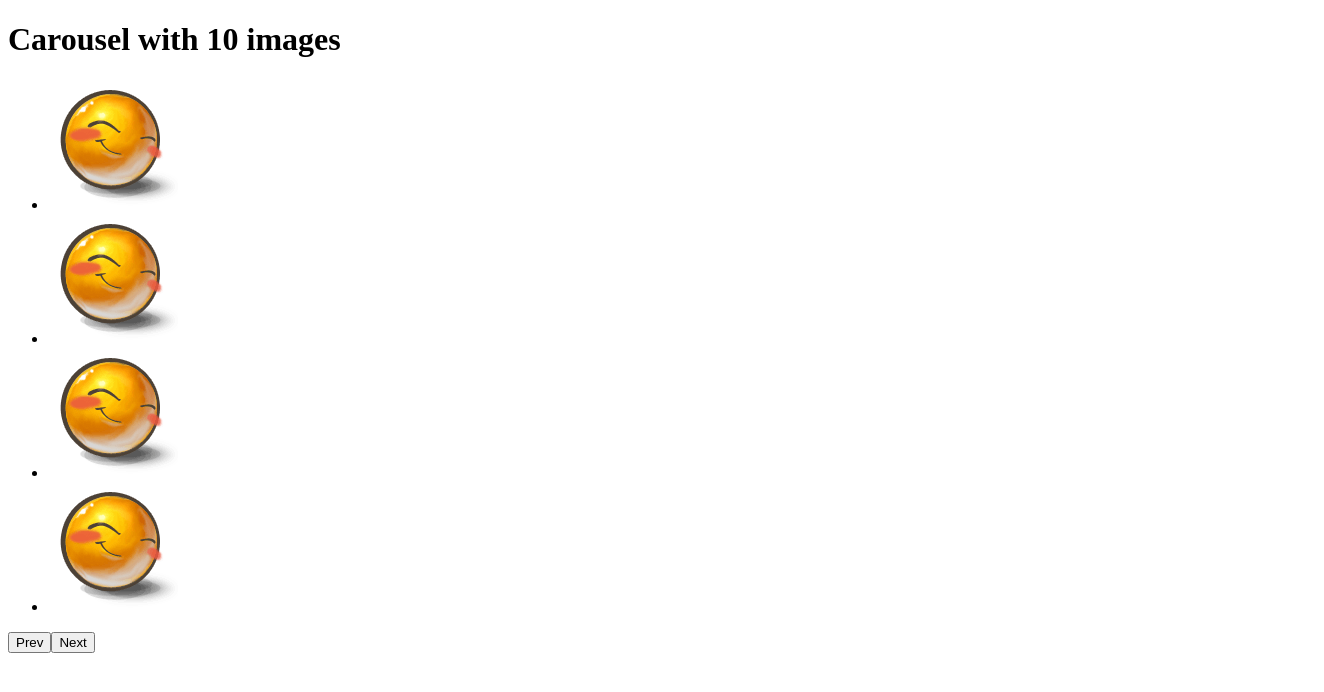
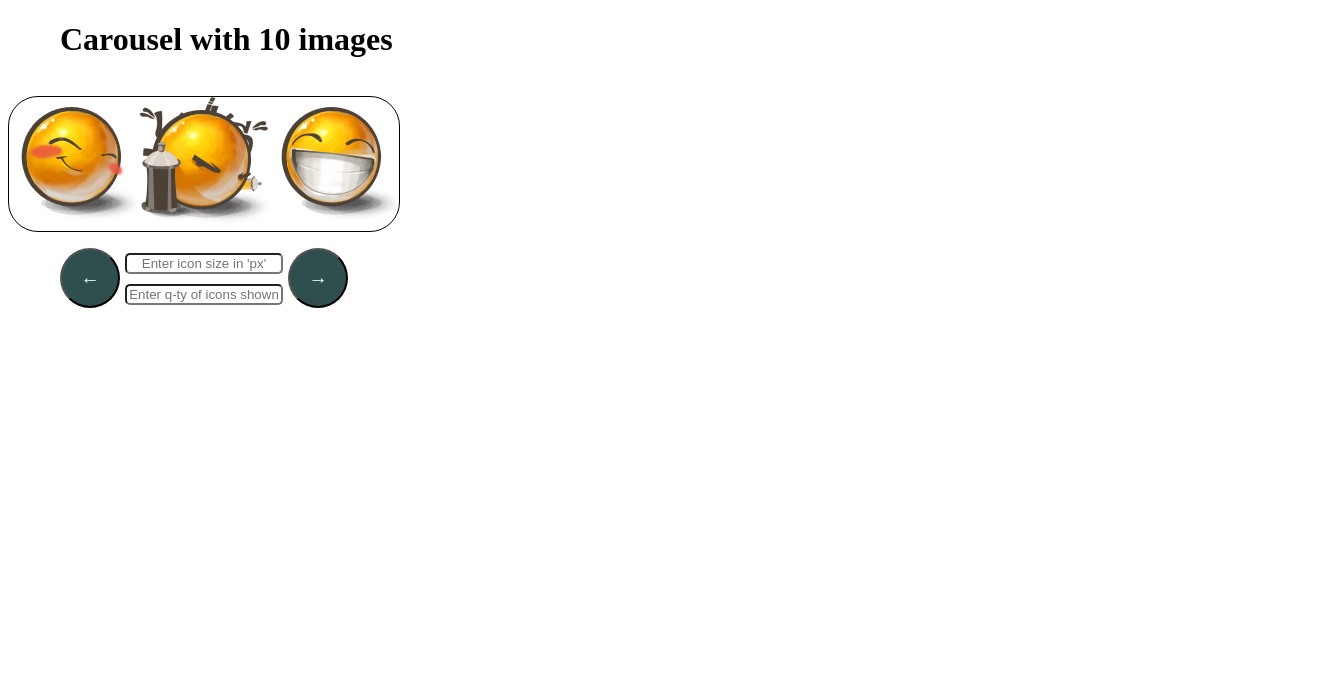
Before and after one commit to mate-academy/react_carousel, a React (Create React App) app: page / in a window 1280 px wide. Shown: the top 692 px of the page, 1324 px wide, since content can reach past the window. Built offline with nearby package versions, Linux system fonts and the light colour scheme; the HTML template or start-up script is replaced by a standard one.

Commit message:
solution

```diff
--- a/package.json
+++ b/package.json
@@ -7,6 +7,8 @@
   "author": "Mate Academy",
   "license": "GPL-3.0",
   "dependencies": {
+    "classnames": "^2.2.6",
+    "node-sass": "^4.14.1",
     "prop-types": "^15.7.2",
     "react": "^16.13.1",
     "react-dom": "^16.13.1",
--- a/src/App.js
+++ b/src/App.js
@@ -23,12 +23,7 @@ class App extends React.Component {
     const { images } = this.state;
 
     return (
-      <div className="App">
-        {/* eslint-disable-next-line */}
-        <h1>Carousel with {images.length} images</h1>
-
-        <Carousel />
-      </div>
+      <Carousel images={images} />
     );
   }
 }
--- a/src/components/Carousel.css
+++ b/src/components/Carousel.css
@@ -0,0 +1,52 @@
+.carousel__list {
+  padding: 0;
+  display: inline-flex;
+  overflow: hidden;
+  border: 1px solid black;
+  border-radius: 30px;
+  margin-right: 10px;
+}
+
+.carousel__list_item {
+  display: inline;
+  position: relative;
+  transition: right 0.8s;
+
+}
+
+.control {
+  display: flex;
+  width: fit-content;
+  position: relative;
+}
+
+.control__button {
+  width: 60px;
+  height: 60px;
+  border-radius: 50%;
+  background-color: darkslategray;
+  color: white;
+  font-size: larger;
+}
+
+.control__button:focus {
+  outline: none;
+}
+
+.control__input {
+  width: 150px;
+  border-radius: 5px;
+  margin: 5px;
+}
+
+.control__input::placeholder {
+  text-align: center;
+}
+
+.control__input:focus {
+  outline: none;
+}
+
+.header {
+  position: relative;
+}
--- a/src/components/Carousel.js
+++ b/src/components/Carousel.js
@@ -1,17 +1,218 @@
 import React from 'react';
+import './Carousel.css';
+import PropTypes from 'prop-types';
 
-const Carousel = () => (
-  <div className="Carousel">
-    <ul className="Carousel__list">
-      <li><img src="./img/1.png" alt="1" /></li>
-      <li><img src="./img/1.png" alt="2" /></li>
-      <li><img src="./img/1.png" alt="3" /></li>
-      <li><img src="./img/1.png" alt="4" /></li>
-    </ul>
+class Carousel extends React.PureComponent {
+  state = {
+    tempImageSize: '',
+    tempImageQty: '',
+    defaultSize: 130,
+    defaultQty: 3,
+    size: 0,
+    qty: 0,
+    move: 0,
+  }
 
-    <button type="button">Prev</button>
-    <button type="button">Next</button>
-  </div>
-);
+  handleInputSize = (event) => {
+    this.setState({ tempImageSize: +event.target.value });
+  }
+
+  handleInputQty = (event) => {
+    this.setState({ tempImageQty: +event.target.value });
+  }
+
+  resetState = () => {
+    this.setState(() => ({
+      tempImageSize: '',
+      tempImageQty: '',
+    }));
+  }
+
+  handleSubmit = (event) => {
+    event.preventDefault();
+    this.state.tempImageSize > 0
+    && this.state.tempImageQty > 0
+    && this.state.tempImageQty <= this.props.images.length
+      ? this.setState(state => ({
+        size: state.tempImageSize,
+        qty: state.tempImageQty,
+      })) : this.setState(state => ({
+        size: state.defaultSize,
+        qty: state.defaultQty,
+      }));
+    this.resetState();
+  }
+
+  checkSize = () => (
+    this.state.size === 0
+      ? `${this.state.defaultSize}px`
+      : `${this.state.size}px`
+  )
+
+  checkWidth = () => (
+    this.state.qty === 0
+      ? `${this.state.defaultSize * this.state.defaultQty}px`
+      : `${this.state.qty * this.state.size}px`
+  )
+
+  moveFwdCustom = () => {
+    (this.state.size
+    * this.props.images.length
+    - this.state.move
+    - this.state.size
+    * this.state.qty < this.state.size * this.state.qty
+      ? this.setState(state => ({
+        move: state.move + state.size
+          * this.props.images.length
+          - state.move
+          - state.size
+          * state.qty,
+      }))
+      : this.setState(state => ({
+        move: state.move + (state.size * state.qty),
+      })));
+  }
+
+  moveFwdDefault = () => {
+    (this.state.defaultSize
+    * this.props.images.length
+    - this.state.move
+    - this.state.defaultSize
+    * this.state.defaultQty < this.state.defaultSize * this.state.defaultQty
+      ? this.setState(state => ({
+        move: state.move + state.defaultSize
+          * this.props.images.length
+          - state.move
+          - state.defaultSize
+          * state.defaultQty,
+      }))
+      : this.setState(state => ({
+        move: state.move + (state.defaultSize * state.defaultQty),
+      })));
+  }
+
+  moveRevCustom = () => {
+    (this.state.move < this.state.size * this.state.qty
+      ? this.setState(state => ({
+        move: 0,
+      }))
+      : this.setState(state => ({
+        move: state.move - (state.size * state.qty),
+      })));
+  }
+
+  moveRevDefault = () => {
+    (this.state.move < this.state.defaultSize * this.state.defaultQty
+      ? this.setState(state => ({
+        move: 0,
+      }))
+      : this.setState(state => ({
+        move: state.move - (state.defaultSize * state.defaultQty),
+      })));
+  }
+
+  defineMoveControl = () => (
+    this.state.size * this.state.qty < 286
+      ? 0
+      : `${(this.state.size * this.state.qty - 286) / 2}px`
+  )
+
+  handleNextButton = () => {
+    this.state.size > 0 && this.state.qty > 0
+      ? this.moveFwdCustom()
+      : this.moveFwdDefault();
+  }
+
+  handlePrevButton = () => {
+    this.state.size > 0 && this.state.qty > 0
+      ? this.moveRevCustom()
+      : this.moveRevDefault();
+  }
+
+  moveControl = () => (
+    this.state.size === 0
+      ? '52px'
+      : this.defineMoveControl()
+  )
+
+  render() {
+    return (
+      <div className="carousel">
+        <h1
+          style={{ left: this.moveControl() }}
+          className="header"
+        >
+          Carousel with
+          {' '}
+          {this.props.images.length}
+          {' '}
+          images
+        </h1>
+        <ul
+          style={{ width: this.checkWidth() }}
+          className="carousel__list"
+        >
+          {this.props.images.map((img, index) => (
+            <li
+              key={+index}
+              className="carousel__list_item"
+              style={{ right: `${this.state.move}px` }}
+            >
+              <img
+                style={{ width: this.checkSize() }}
+                className="carousel__list_image"
+                src={img}
+                alt={index + 1}
+              />
+            </li>
+          ))}
+        </ul>
+        <div
+          className="control"
+          style={{ left: this.moveControl() }}
+        >
+          <button
+            className="control__button"
+            type="button"
+            onClick={this.handlePrevButton}
+          >
+            &larr;
+          </button>
+          <div>
+            <form onSubmit={this.handleSubmit}>
+              <input
+                className="control__input"
+                value={this.state.tempImageSize}
+                onChange={this.handleInputSize}
+                placeholder="Enter icon size in 'px'"
+              />
+            </form>
+            <form onSubmit={this.handleSubmit}>
+              <input
+                className="control__input"
+                value={this.state.tempImageQty}
+                onChange={this.handleInputQty}
+                placeholder="Enter q-ty of icons shown"
+              />
+            </form>
+          </div>
+          <button
+            className="control__button"
+            type="button"
+            onClick={this.handleNextButton}
+          >
+            &rarr;
+          </button>
+        </div>
+      </div>
+    );
+  }
+}
 
 export default Carousel;
+
+Carousel.propTypes = {
+  images: PropTypes.arrayOf(
+    PropTypes.string.isRequired,
+  ).isRequired,
+};
```
